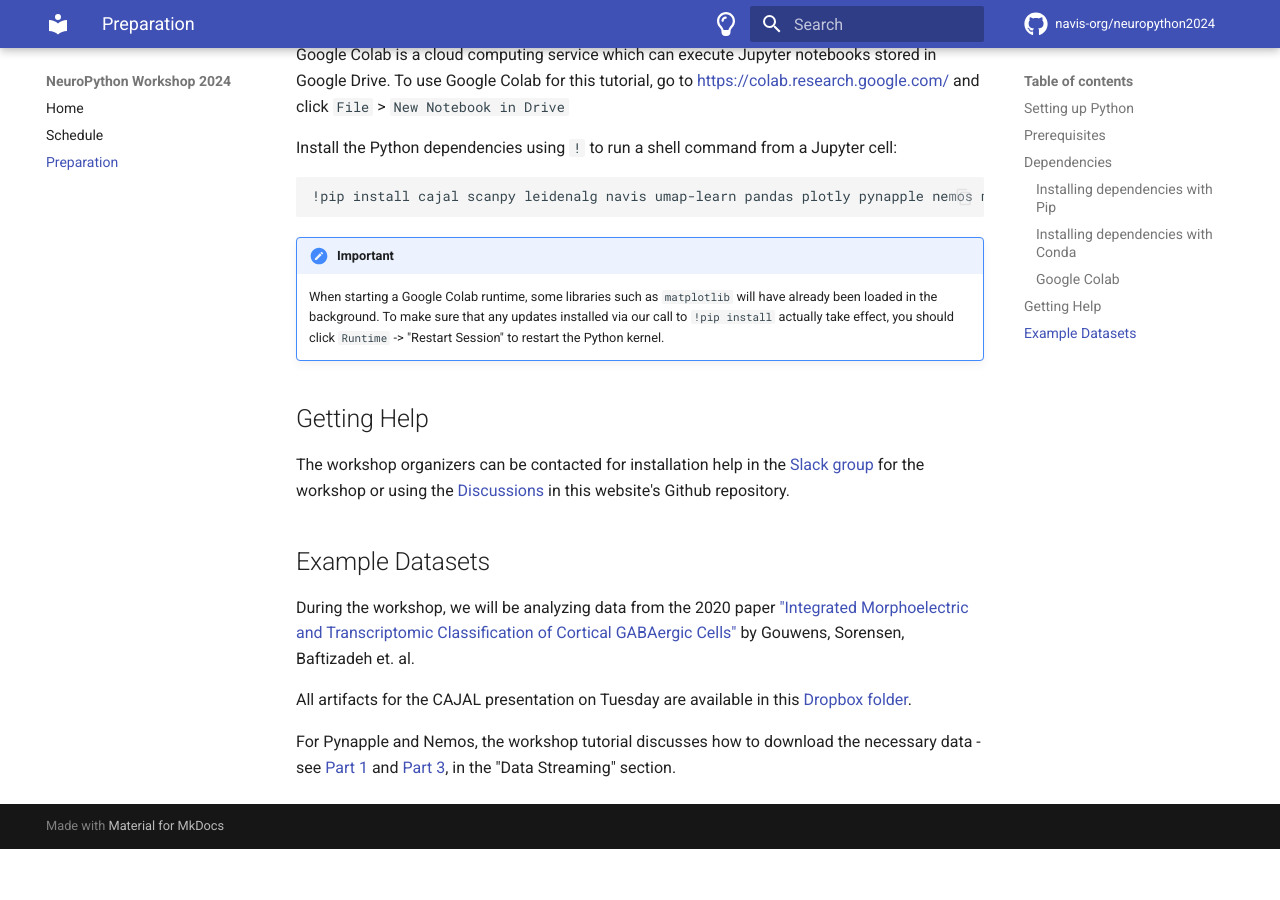
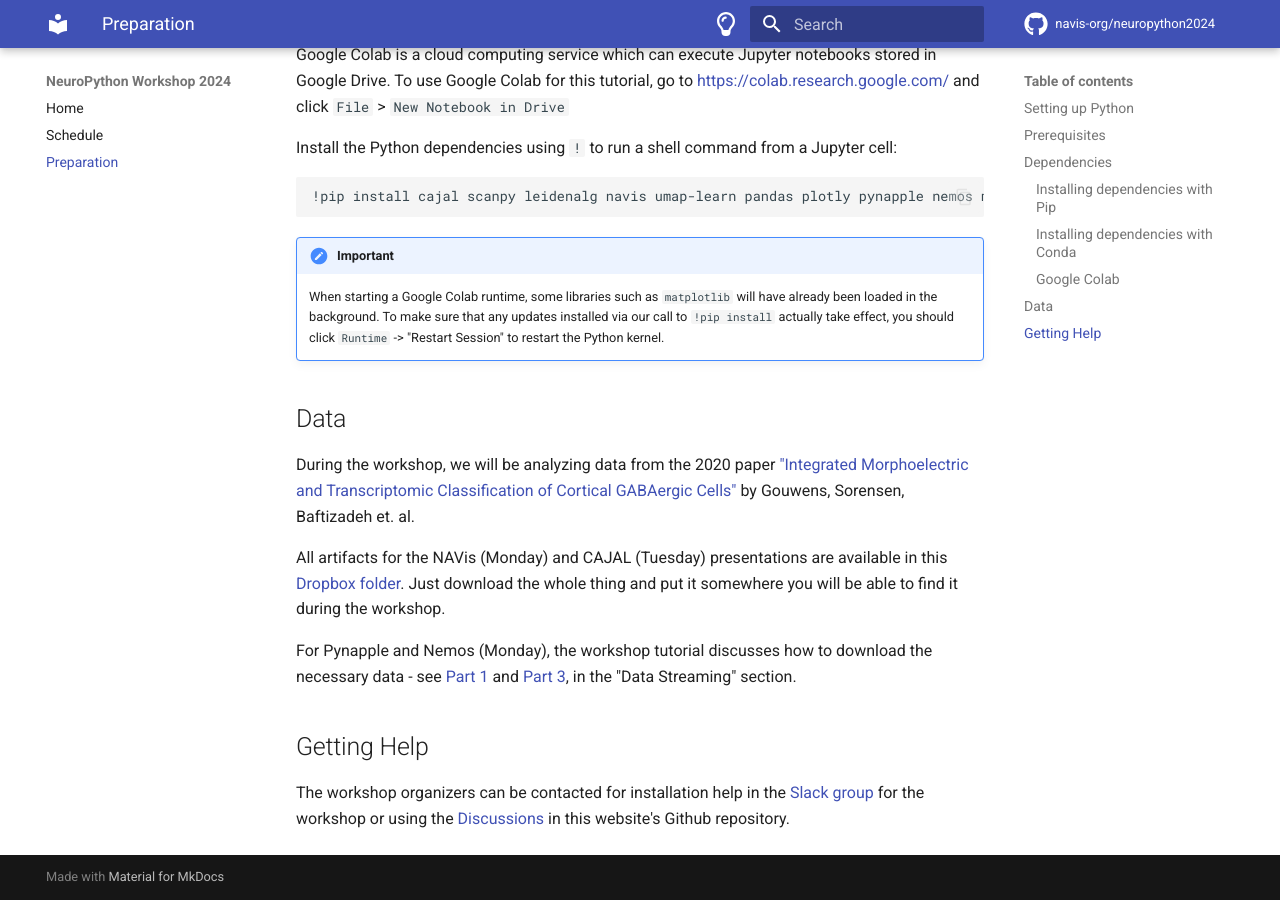
Before and after one commit to navis-org/neuropython2024, an MkDocs documentation site: the page built from docs/preparing.md, in a window 1280 px wide and 900 px high, scrolled down 3432 px. Built offline with MkDocs 1.6.1 and Material for MkDocs 9.7.7, drawn with Linux system fonts in a browser that asks for light colours; emoji names are drawn with the system emoji font; plug-ins that fetch from the network failed and are left out; comment, search, counter and statistics services are not loaded; before the commit the page ends 4281 px from its top, so only the background shows below that; some of the changed lines change nothing that is shown.

Commit message:
Add NAVis to data section

```diff
--- a/docs/preparing.md
+++ b/docs/preparing.md
@@ -171,6 +171,14 @@ Install the Python dependencies using `!` to run a shell command from a Jupyter
     sure that any updates installed via our call to `!pip install` actually take effect, you should click `Runtime` -> "Restart Session"
     to restart the Python kernel.
 
+## Data
+
+During the workshop, we will be analyzing data from the 2020 paper ["Integrated Morphoelectric and Transcriptomic Classification of Cortical GABAergic Cells"](https://www.cell.com/cell/pdf/S0092-8674(20)31254-X.pdf) by Gouwens, Sorensen, Baftizadeh et. al.
+
+All artifacts for the NAVis (Monday) and CAJAL (Tuesday) presentations are available in this [Dropbox folder](https://www.dropbox.com/scl/fo/l242i29tqnxrpsmei4ji2/AEfUqnzMxszdi6VFvKejwS0?rlkey=dz4p5m4442nyodogyjpzl83zl&st=zh7khnyy&dl=0). Just download the whole thing and put it somewhere you will be able to find it during the workshop.
+
+For Pynapple and Nemos (Monday), the workshop tutorial discusses how to download the necessary data - see [Part 1](https://pynapple-org.github.io/single-cell-neuropython-workshop-2024/generated/gallery/example_load_to_pynapple/) and [Part 3](https://pynapple-org.github.io/single-cell-neuropython-workshop-2024/generated/gallery/tutorial_pynapple_nemos_single_cell_full), in the "Data Streaming" section.
+
 ## Getting Help
 The workshop organizers can be contacted for installation help in the [Slack group](https://join.slack.com/t/pythontoolsfo-ehx1178/shared_invite/zt-2qjzd1c44-NZ~9kt0~kh47X6t80tK8Mg) for the workshop or using the [Discussions](https://github.com/navis-org/neuropython2024/discussions) in this website's Github repository.
 
@@ -178,10 +186,5 @@ The workshop organizers can be contacted for installation help in the [Slack gro
 !!! Question "What about data?!"
 
     We're still putting the finishing touches on the exercises we want to run with you!
-    Once that dust has settled, we will share the data artefacts you'll need to follow along during the course. -->
-## Example Datasets
-During the workshop, we will be analyzing data from the 2020 paper ["Integrated Morphoelectric and Transcriptomic Classification of Cortical GABAergic Cells"](https://www.cell.com/cell/pdf/S0092-8674(20)31254-X.pdf) by Gouwens, Sorensen, Baftizadeh et. al.
-
-All artifacts for the CAJAL presentation on Tuesday are available in this [Dropbox folder](https://www.dropbox.com/scl/fo/l242i29tqnxrpsmei4ji2/AEfUqnzMxszdi6VFvKejwS0?rlkey=dz4p5m4442nyodogyjpzl83zl&st=zh7khnyy&dl=0).
-
-For Pynapple and Nemos, the workshop tutorial discusses how to download the necessary data - see [Part 1](https://pynapple-org.github.io/single-cell-neuropython-workshop-2024/generated/gallery/example_load_to_pynapple/) and [Part 3](https://pynapple-org.github.io/single-cell-neuropython-workshop-2024/generated/gallery/tutorial_pynapple_nemos_single_cell_full), in the "Data Streaming" section.
+    Once that dust has settled, we will share the data artefacts you'll need to follow along during the course.
+-->
```
